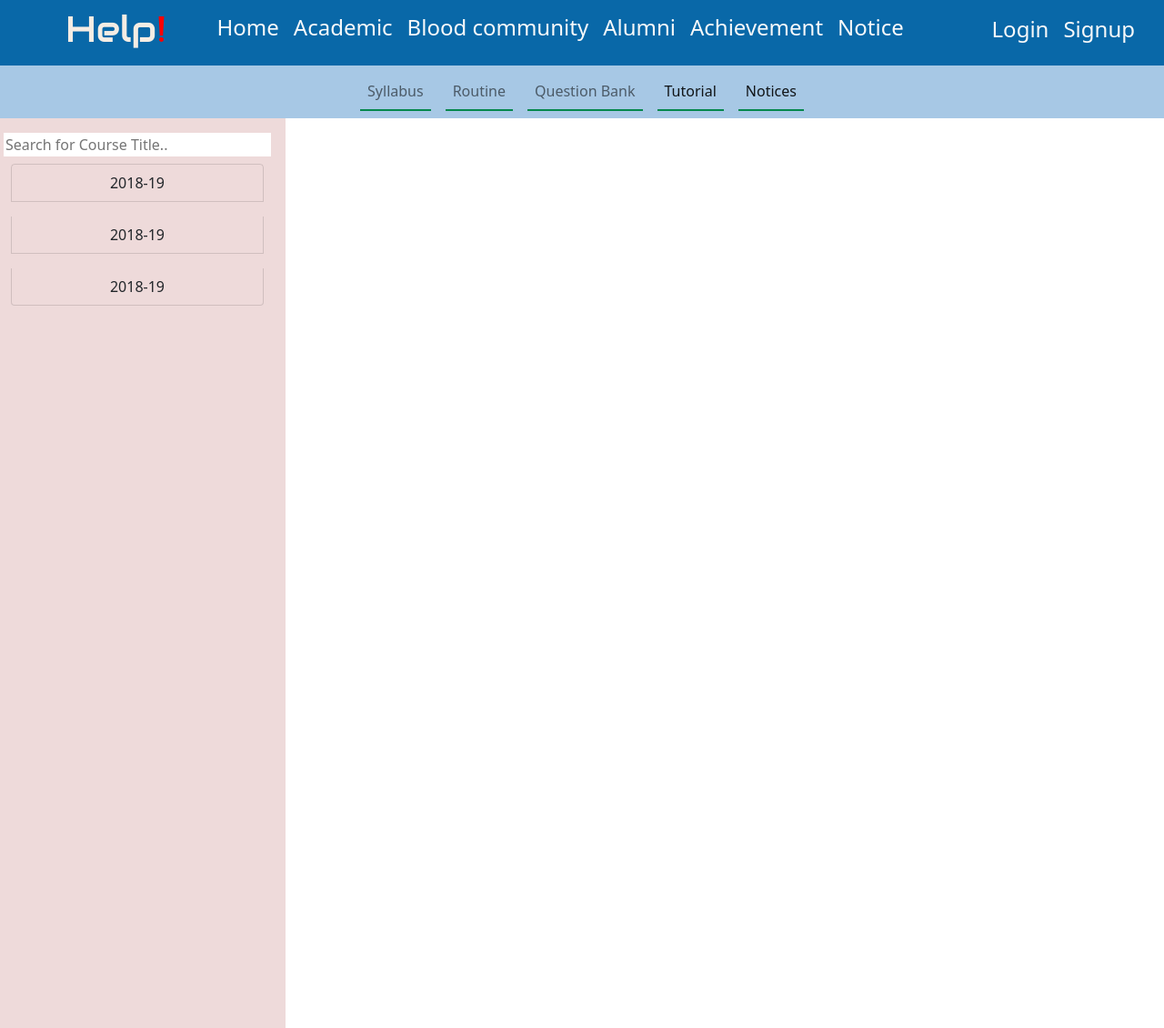
After one commit to Bonusree/CCN_community, a Django app: page /routine/ in a window 1280 px wide. The commit adds this page. Shown: the whole page at 91% size. Run offline with Django 4.2, Linux system fonts and the light colour scheme; some libraries are stand-ins or nearby versions.

Commit message:
css design

```diff
--- a/Home/urls.py
+++ b/Home/urls.py
@@ -3,6 +3,9 @@ from . import views
 
 urlpatterns = [
     path('', views.home, name='home'),
+    path('academic/', views.Academic, name='Academic'),
+    path('routine/', views.Routine, name='Routine'),
+    path('blood_community/', views.blood_community, name='Blood_community'),
     # path('signup/', views.signup, name='signup'),
     # path('login/', views.login_view, name='login'),
     # path('logout/', views.LogoutPage, name='logout')
--- a/Home/views.py
+++ b/Home/views.py
@@ -4,3 +4,10 @@ from django.http import HttpResponseRedirect,HttpResponse
 # Create your views here.
 def home(request):
     return render(request,'home.html')
+
+def Academic(request):
+    return render(request,'academic.html')
+def Routine(request):
+    return render(request, 'routine.html')
+def blood_community(request):
+    return render(request, 'blood_community.html')
--- /dev/null
+++ b/static/style.css
@@ -0,0 +1,12 @@
+.active {
+    border-bottom: 2px solid rgb(4, 135, 76);
+  }
+.acadedmic_nav_color
+{
+    background-color: rgb(167, 200, 229);
+}
+.col_color
+{
+    background-color: rgb(238, 218, 218);
+    height: 1000px;
+}
--- a/template/master.html
+++ b/template/master.html
@@ -33,7 +33,7 @@
 </head>
 <body>
 
-    <nav class="navbar navbar-expand" style="background-color:rgb(52, 10, 240); color:rgb(245, 237, 228)" >
+    <nav class="navbar navbar-expand" style="background-color:rgb(9, 104, 168); color:rgb(245, 237, 228)" >
         <div class="container-fluid">
           <!-- <a class="navbar-brand link-light" href="javascript:void(0)">Logo</a>
           <button class="navbar-toggler" type="button" data-bs-toggle="collapse" data-bs-target="#mynavbar">
@@ -51,11 +51,21 @@
                 <a class="nav-link h4 link-light " href="/">Home</a>
               </li>
               <li class="nav-item ">
-                <a class="nav-link h4 link-light " href="/books/">Books</a>
+                <a class="nav-link h4 link-light " href="/academic">Academic</a>
               </li>
               <li class="nav-item ">
-                <a class="nav-link h4 link-light " href="/question/">Questions </a>
+                <a class="nav-link h4 link-light " href="/">Blood community</a>
               </li>
+              <li class="nav-item ">
+                <a class="nav-link h4 link-light " href="/">Alumni</a>
+              </li>
+              <li class="nav-item ">
+                <a class="nav-link h4 link-light " href="/">Achievement</a>
+              </li>
+              <li class="nav-item ">
+                <a class="nav-link h4 link-light " href="/books/">Notice</a>
+              </li>
+
             </ul>
             <ul class="navbar-nav d-flex">
              {% if user.is_authenticated %}
--- /dev/null
+++ b/template/routine.html
@@ -0,0 +1,67 @@
+{% extends "master.html" %}
+
+{% block title %}
+  Academic
+{% endblock %}
+<script>
+function myFunction() {
+  // Declare variables
+  var input, filter, table, tr, td, i, txtValue;
+  input = document.getElementById("myInput");
+  filter = input.value.toUpperCase();
+  table = document.getElementById("myTable");
+  tr = table.getElementsByTagName("tr");
+
+  // Loop through all table rows, and hide those who don't match the search query
+  for (i = 0; i < tr.length; i++) {
+    td = tr[i].getElementsByTagName("td")[1];
+    if (td) {
+      txtValue = td.textContent || td.innerText;
+      if (txtValue.toUpperCase().indexOf(filter) > -1) {
+        tr[i].style.display = "";
+      } else {
+        tr[i].style.display = "none";
+      }
+    }
+  }
+}
+</script>
+
+
+{% block content %}
+<nav class="navbar acadedmic_nav_color navbar-expand-sm  navbar-light ">
+
+<div class="container-fluid  justify-content-center">
+      <ul class="navbar-nav  ">
+        <li class="nav-item active ">
+          <a class="nav-link" href="#">Syllabus</a>
+        </li>
+        <li class="nav-item active ms-3">
+          <a class="nav-link" href="/routine/">Routine</a>
+        </li>
+        <li class="nav-item active ms-3">
+          <a class="nav-link" href="#">Question Bank</a>
+        </li>
+        <li class="nav-item">
+            <a class="nav-link active ms-3" href="#">Tutorial</a>
+          </li>
+          <li class="nav-item ">
+            <a class="nav-link active ms-3" href="#">Notices</a>
+          </li>
+      </ul>
+    </div>
+  </nav>
+
+  <div class="row">
+    <div class="col-sm-3 col_color p-3 text-center">
+      <input class="border-0" style="width: 100%;" type="text" id="myInput" onkeyup="myFunction()" placeholder="Search for Course Title..">
+      <ol class="list-group list-group-circle">
+        <li class="list-group-item bg-transparent m-2 ">2018-19</li>
+        <li class="list-group-item bg-transparent m-2 ">2018-19</li>
+        <li class="list-group-item bg-transparent m-2 ">2018-19</li>
+      </ol>
+    </div>
+
+  </div>
+
+{% endblock %}
```
Also changed, not shown: CCN_community/settings.py (+6 -1 lines), template/academic.html (added, +67 -0 lines), template/blood_community.html (added, +10 -0 lines).
